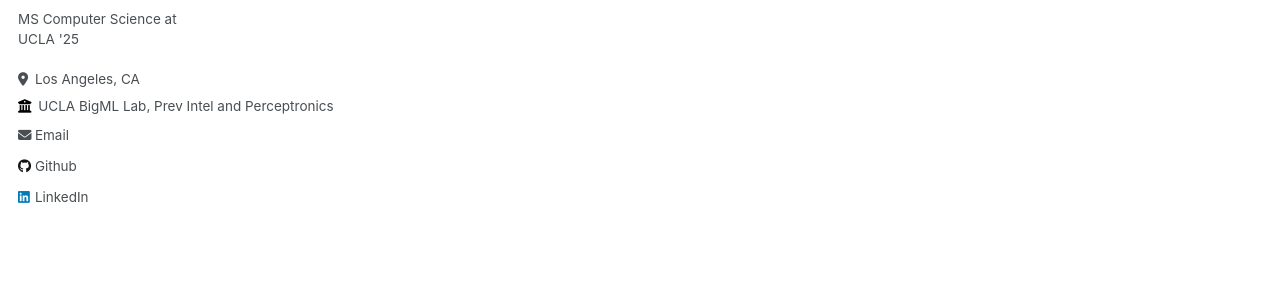
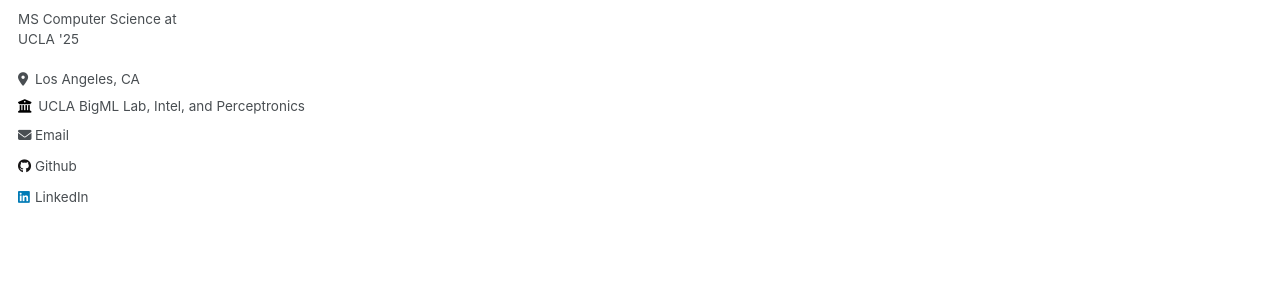
Before and after one commit to Spencer-Stice/Spencer-Stice.github.io, a Jekyll site: the page built from _pages/teaching.html, in a window 1280 px wide. Shown: the part 377-667 px from the top of the page. Built offline with Jekyll 4.4.1, drawn with Linux system fonts in a browser that asks for light colours.

Commit message:
fixing more

```diff
--- a/_config.yml
+++ b/_config.yml
@@ -26,7 +26,7 @@ author:
   pronouns         : # example: "she/her"
   bio              : "MS Computer Science at UCLA '25"
   location         : "Los Angeles, CA"
-  employer         : "UCLA BigML Lab, Prev Intel and Perceptronics"
+  employer         : "UCLA BigML Lab, Intel, and Perceptronics"
   uri              : # URL
   email            : "smstice@cs.ucla.edu"
 
```
